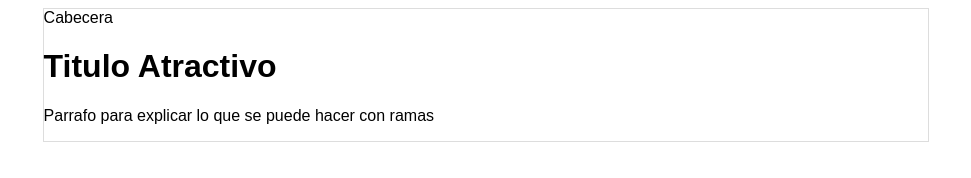
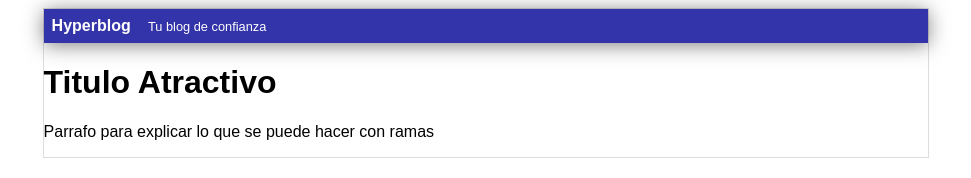
Before and after one commit to arsp6427/ProyectDemoPreworkCourse, a plain HTML site: page blogpost.html in a window 1280 px wide. Shown: the whole page, without its empty margins (154-1125 px from the left). Drawn offline with Linux system fonts and the light colour scheme.

Commit message:
Cabecera finalizada con diseño azul

```diff
--- a/blogpost.html
+++ b/blogpost.html
@@ -12,7 +12,9 @@
     <div id="Container">
     <div id="Post">
         <div id="cabecera">
-            Cabecera
+            Hyperblog
+            <span id="tagline">Tu blog de confianza
+                </span>
         </div>
         <h1>Titulo Atractivo</h1>
         <p>Parrafo para explicar lo que se puede hacer con ramas</p>
--- a/css/estilo.css
+++ b/css/estilo.css
@@ -4,6 +4,22 @@ body{
     font-family: arial;
 }
 
+#cabecera
+{
+    background: #33a;
+    box-shadow: 0px 2px 20px 0px rgba(0,0,0,0.5);
+    color: white;
+    font-weight: bold;
+    margin: 0;
+    padding: 0.5em;
+}
+
+#cabecera #tagline
+{
+   padding: 0 0 0 1em;
+   font-weight: normal;
+   font-size: 0.8em;
+}
 #Container
 {
     width: 70%;
```
